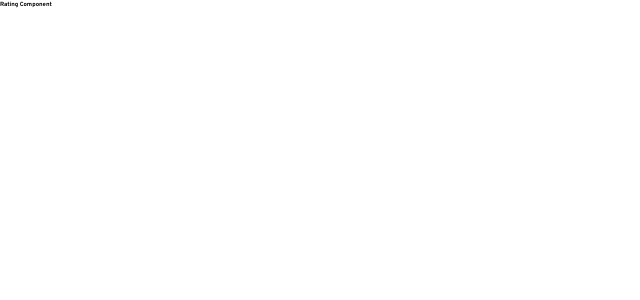
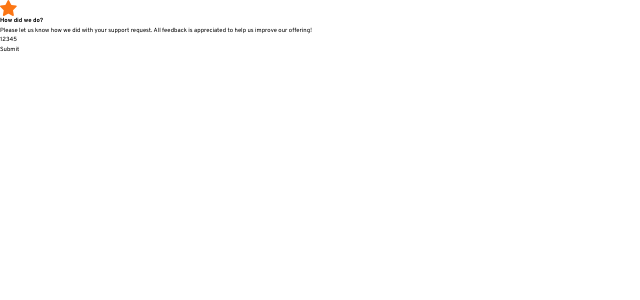
Before and after one commit to darubiomunoz/portfolio-16-interactiveratingcomponent, a React (Vite) app: page / in a window 1280 px wide. Shown: the top 300 px of the page, without its empty margins (0-640 px from the left). Built offline with nearby package versions, Linux system fonts and the light colour scheme.

Commit message:
🍻 [rating component]: created the logic for the components

```diff
--- a/src/components/RatingComponent.jsx
+++ b/src/components/RatingComponent.jsx
@@ -1,9 +1,40 @@
-import React from 'react';
+import React, { useState } from 'react';
+import iconStar from '../assets/images/icon-star.svg';
 
 const RatingComponent = () => {
+    const [rating, setRating] = useState(null);
+    const [submitted, setSubmitted] = useState(false);
+
+    const handleRating = (rate) => {
+        setRating(rate);
+    };
+
+    const handleSubmit = () => {
+        setSubmitted(true);
+    };
+
     return (
-        <div>
-            <h1>Rating Component</h1>
+        <div className="rating-container">
+            {!submitted ? (
+                <div className="rating-content">
+                    <img src={iconStar} alt="Star Icon" className="star-icon" />
+                    <h2>How did we do?</h2>
+                    <p>Please let us know how we did with your support request. All feedback is appreciated to help us improve our offering!</p>
+                    <div className="rating-buttons">
+                        {[1, 2, 3, 4, 5].map((rate) => (
+                            <button key={rate} onClick={() => handleRating(rate)} className={rating === rate ? 'active' : ''}>
+                                {rate}
+                            </button>
+                        ))}
+                    </div>
+                    <button onClick={handleSubmit} className="submit-button">Submit</button>
+                </div>
+            ) : (
+                <div className="thank-you-content">
+                    <h2>Thank You!</h2>
+                    <p>You rated us {rating} out of 5.</p>
+                </div>
+            )}
         </div>
     );
 };
```
